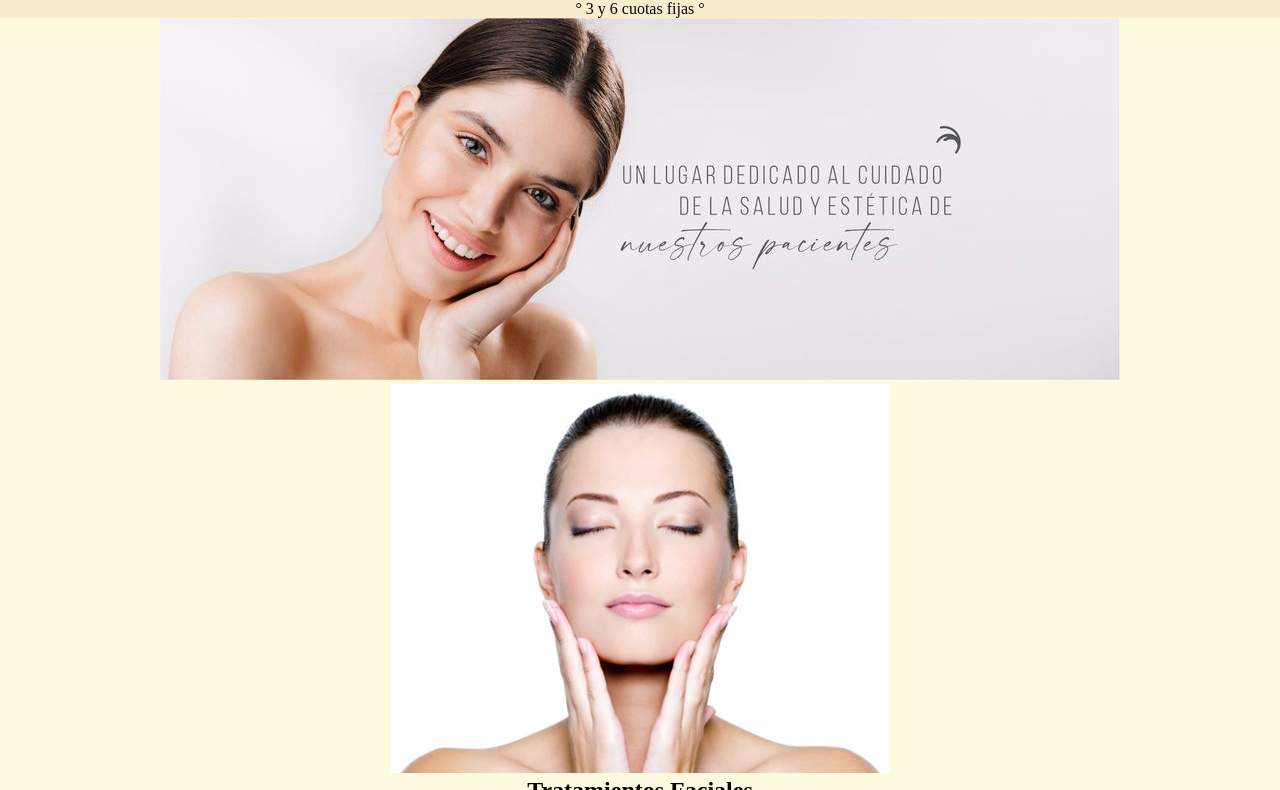
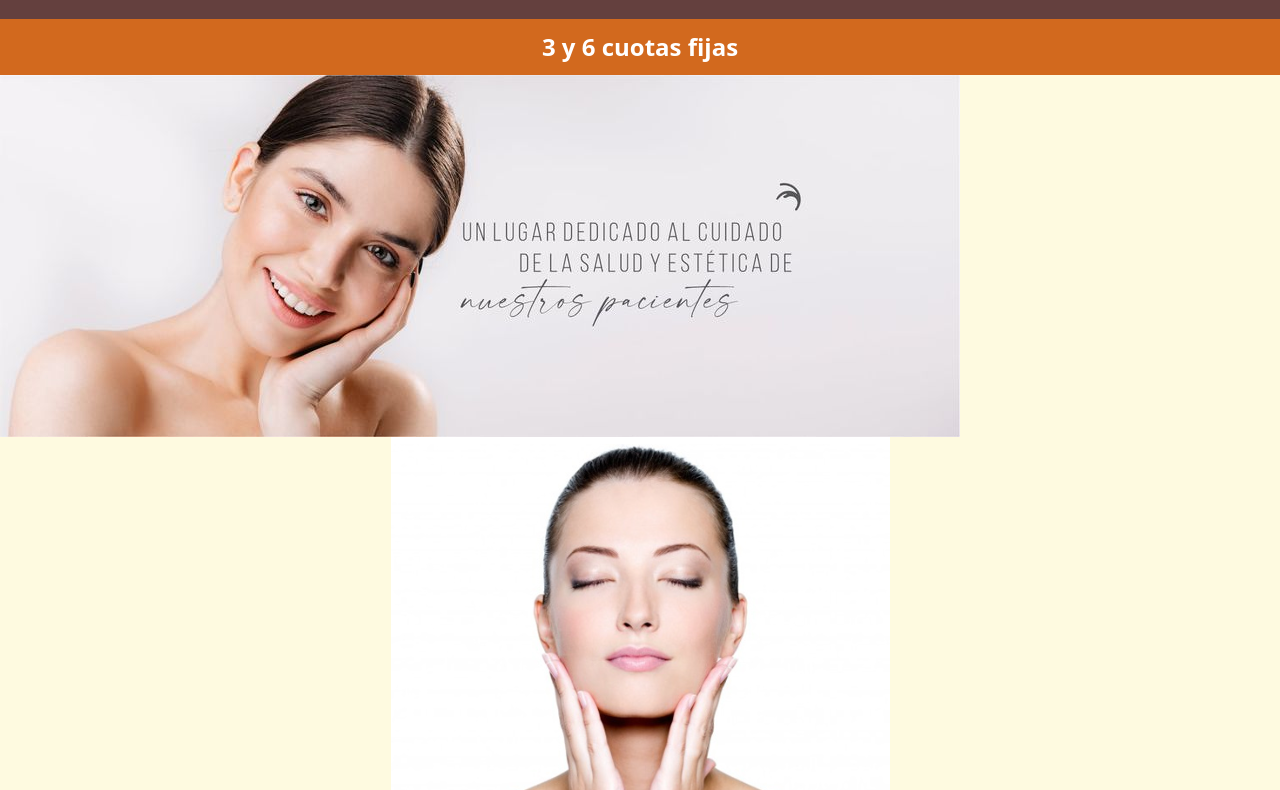
Before and after one commit to Samanta-Evangelista/Proyecto_final, a plain HTML site: page index.html in a window 1280 px wide. Shown: the part 97-887 px from the top of the page. Drawn offline with nearby package versions, Linux system fonts and the light colour scheme.

Commit message:
Modificaciones sobre las cuotas

```diff
--- a/css/style.css
+++ b/css/style.css
@@ -50,14 +50,16 @@ main {
   background-color: #fefae0;
 }
 
-.principal {
+.cuotas {
   text-align: center;
+  background-color: chocolate;
+  padding: 10px 0px;
 }
 
-.cuotas {
-  background-color: #faedcd;
-  font-size: 18;
-  /* text-align: center; */
+.cuotas p {
+  margin: 0;
+  font-size: 24px;
+  color: #fff;
 }
 
 /* cards */
--- a/index.html
+++ b/index.html
@@ -6,6 +6,7 @@
     <meta name="viewport" content="width=device-width, initial-scale=1.0">
     <title>Beauty Estética</title>
     <link rel="stylesheet" href="./css/style.css">
+    <link rel="stylesheet" href="https://cdn.jsdelivr.net/npm/bootstrap@5.2.3/dist/css/bootstrap.min.css">
 </head>
 
 <body>
@@ -22,13 +23,14 @@
         </nav>
     </header>
     <main>
-        <section class="principal">
-            <div class="cuotas">
-                <p>° 3 y 6 cuotas fijas °</p>
-            </div>
-            <div>
-                <img src="./assets/img/Banner.jpg" alt="">
-            </div>
+        <div class="cuotas">
+            <strong>
+                <p>3 y 6 cuotas fijas</p>
+            </strong>
+        </div>
+
+        <section>
+            <img src="./assets/img/Banner.jpg" alt="">
         </section>
         <section>
             <div class="cards">
```
Also changed, not shown: pages/contactos.html (+7 -7 lines), pages/depilacion_definitiva.html (+7 -4 lines), pages/tratamientos_corporales.html (+8 -5 lines), pages/tratamientos_faciales.html (+7 -4 lines).
